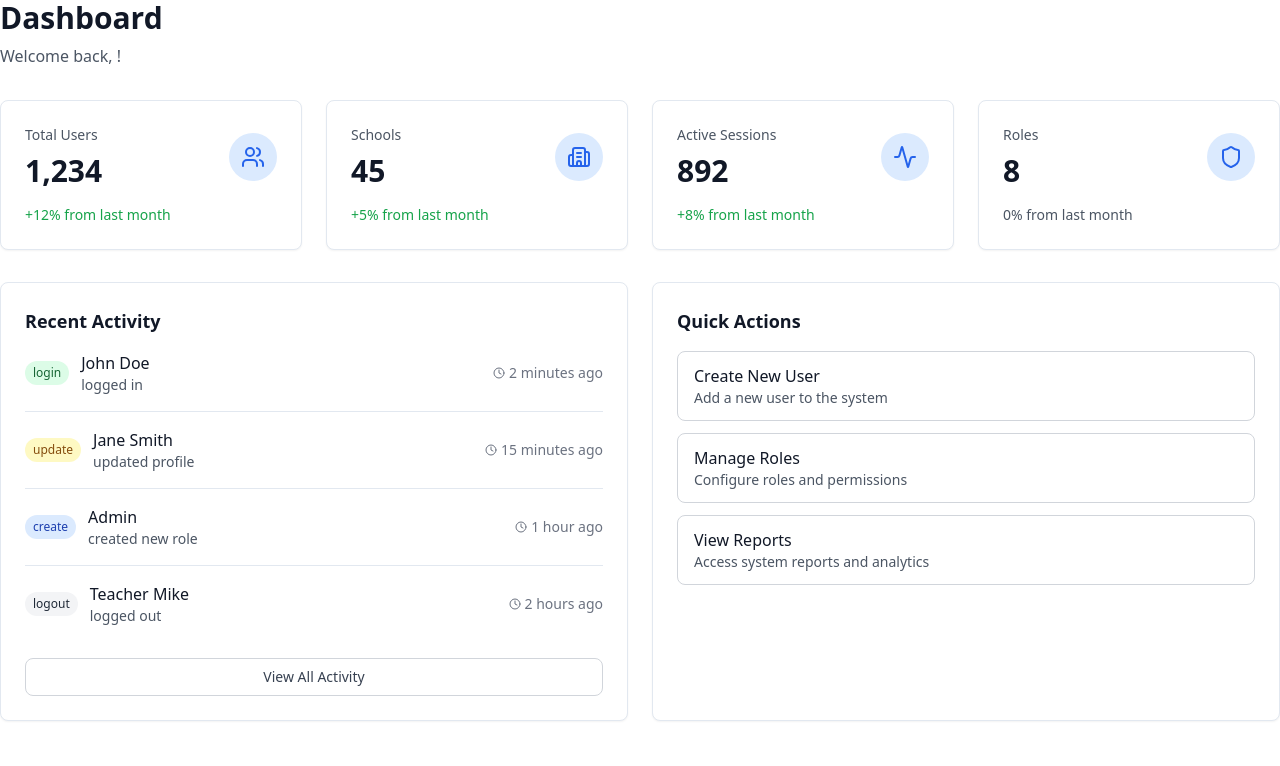
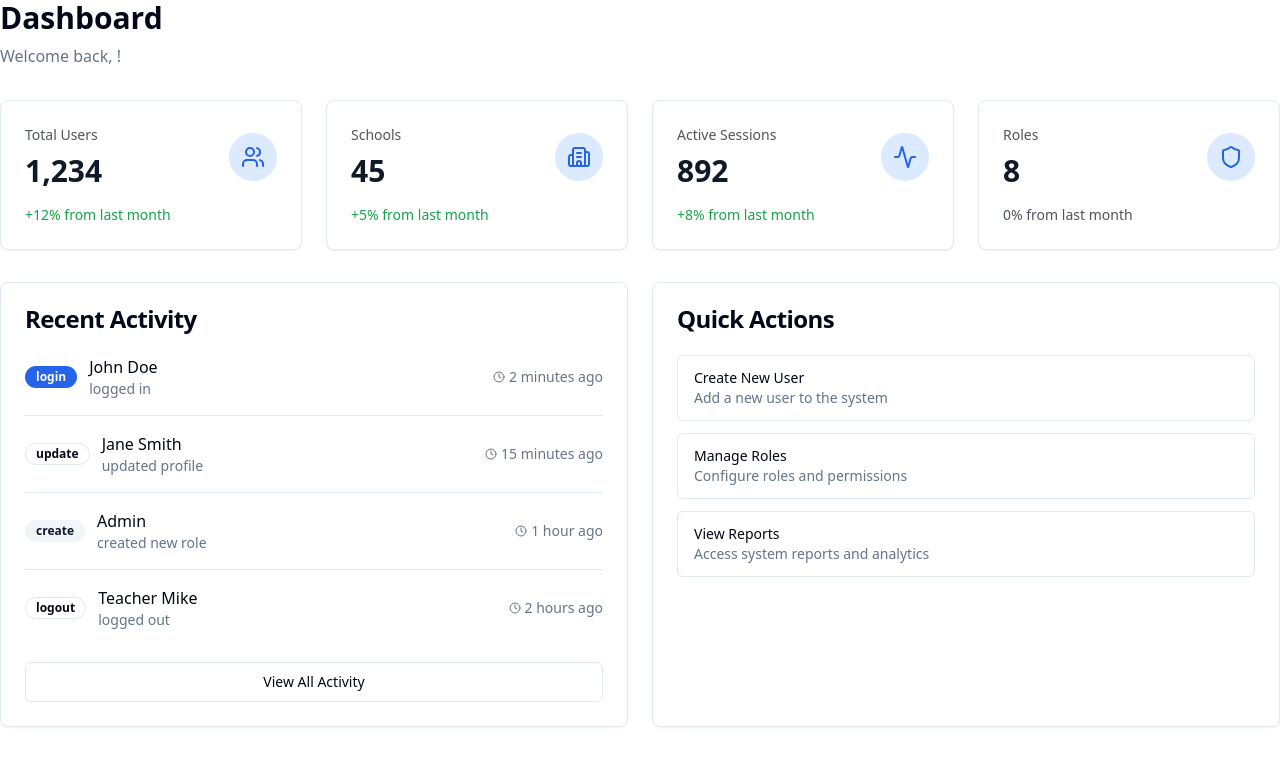
Before and after one commit to kodratIT/school-ecosystem-platform, a Next.js app in the folder apps/identity-provider/: page /dashboard in a window 1280 px wide. Shown: the top 766 px of the page. Built offline with nearby package versions, Linux system fonts and the light colour scheme; no server answers.

Commit message:
fix(STORY-017): remove unused function and update to shadcn theme colors

```diff
--- a/apps/identity-provider/app/dashboard/page.tsx
+++ b/apps/identity-provider/app/dashboard/page.tsx
@@ -1,6 +1,8 @@
 import { getCurrentUser } from '@/lib/auth-utils';
 import { StatsCards } from '@/components/dashboard/stats-cards';
 import { RecentActivity } from '@/components/dashboard/recent-activity';
+import { Card, CardContent, CardHeader, CardTitle } from '@/components/ui/card';
+import { Button } from '@/components/ui/button';
 
 export default async function DashboardPage() {
   const user = await getCurrentUser();
@@ -8,8 +10,10 @@ export default async function DashboardPage() {
   return (
     <div className="space-y-8">
       <div>
-        <h1 className="text-3xl font-bold text-gray-900">Dashboard</h1>
-        <p className="text-gray-600 mt-2">Welcome back, {user?.name}!</p>
+        <h1 className="text-3xl font-bold text-foreground">Dashboard</h1>
+        <p className="text-muted-foreground mt-2">
+          Welcome back, {user?.name}!
+        </p>
       </div>
 
       <StatsCards />
@@ -17,31 +21,46 @@ export default async function DashboardPage() {
       <div className="grid gap-6 md:grid-cols-2">
         <RecentActivity />
 
-        <div className="rounded-lg border bg-white p-6 shadow-sm">
-          <h2 className="mb-4 text-lg font-semibold text-gray-900">
-            Quick Actions
-          </h2>
-          <div className="space-y-3">
-            <button className="w-full rounded-lg border border-gray-300 py-3 text-left px-4 hover:bg-gray-50 transition-colors">
-              <p className="font-medium text-gray-900">Create New User</p>
-              <p className="text-sm text-gray-600">
+        <Card>
+          <CardHeader>
+            <CardTitle>Quick Actions</CardTitle>
+          </CardHeader>
+          <CardContent className="space-y-3">
+            <Button
+              variant="outline"
+              className="w-full justify-start h-auto py-3"
+            >
+              <div className="text-left">
+                <p className="font-medium">Create New User</p>
+                <p className="text-sm text-muted-foreground">
                   Add a new user to the system
                 </p>
-            </button>
-            <button className="w-full rounded-lg border border-gray-300 py-3 text-left px-4 hover:bg-gray-50 transition-colors">
-              <p className="font-medium text-gray-900">Manage Roles</p>
-              <p className="text-sm text-gray-600">
+              </div>
+            </Button>
+            <Button
+              variant="outline"
+              className="w-full justify-start h-auto py-3"
+            >
+              <div className="text-left">
+                <p className="font-medium">Manage Roles</p>
+                <p className="text-sm text-muted-foreground">
                   Configure roles and permissions
                 </p>
-            </button>
-            <button className="w-full rounded-lg border border-gray-300 py-3 text-left px-4 hover:bg-gray-50 transition-colors">
-              <p className="font-medium text-gray-900">View Reports</p>
-              <p className="text-sm text-gray-600">
+              </div>
+            </Button>
+            <Button
+              variant="outline"
+              className="w-full justify-start h-auto py-3"
+            >
+              <div className="text-left">
+                <p className="font-medium">View Reports</p>
+                <p className="text-sm text-muted-foreground">
                   Access system reports and analytics
                 </p>
-            </button>
               </div>
-        </div>
+            </Button>
+          </CardContent>
+        </Card>
       </div>
     </div>
   );
--- a/apps/identity-provider/components/dashboard/recent-activity.tsx
+++ b/apps/identity-provider/components/dashboard/recent-activity.tsx
@@ -1,4 +1,7 @@
 import { Clock } from 'lucide-react';
+import { Card, CardContent, CardHeader, CardTitle } from '@/components/ui/card';
+import { Badge } from '@/components/ui/badge';
+import { Button } from '@/components/ui/button';
 
 export function RecentActivity() {
   // TODO: Fetch real activity from database
@@ -29,26 +32,12 @@ export function RecentActivity() {
     },
   ];
 
-  const getActivityColor = (type: string) => {
-    switch (type) {
-      case 'login':
-        return 'bg-green-100 text-green-800';
-      case 'logout':
-        return 'bg-gray-100 text-gray-800';
-      case 'create':
-        return 'bg-blue-100 text-blue-800';
-      case 'update':
-        return 'bg-yellow-100 text-yellow-800';
-      default:
-        return 'bg-gray-100 text-gray-800';
-    }
-  };
-
   return (
-    <div className="rounded-lg border bg-white p-6 shadow-sm">
-      <h2 className="mb-4 text-lg font-semibold text-gray-900">
-        Recent Activity
-      </h2>
+    <Card>
+      <CardHeader>
+        <CardTitle>Recent Activity</CardTitle>
+      </CardHeader>
+      <CardContent>
         <div className="space-y-4">
           {activities.map((activity, index) => (
             <div
@@ -56,26 +45,35 @@ export function RecentActivity() {
               className="flex items-center justify-between border-b pb-4 last:border-0"
             >
               <div className="flex items-center gap-3">
-              <div
-                className={`rounded-full px-2 py-1 text-xs font-medium ${getActivityColor(activity.type)}`}
+                <Badge
+                  variant={
+                    activity.type === 'login'
+                      ? 'default'
+                      : activity.type === 'create'
+                        ? 'secondary'
+                        : 'outline'
+                  }
                 >
                   {activity.type}
-              </div>
+                </Badge>
                 <div>
-                <p className="font-medium text-gray-900">{activity.user}</p>
-                <p className="text-sm text-gray-600">{activity.action}</p>
+                  <p className="font-medium">{activity.user}</p>
+                  <p className="text-sm text-muted-foreground">
+                    {activity.action}
+                  </p>
                 </div>
               </div>
-            <div className="flex items-center gap-1 text-sm text-gray-500">
+              <div className="flex items-center gap-1 text-sm text-muted-foreground">
                 <Clock className="h-3 w-3" />
                 <span>{activity.time}</span>
               </div>
             </div>
           ))}
         </div>
-      <button className="mt-4 w-full rounded-lg border border-gray-300 py-2 text-sm font-medium text-gray-700 hover:bg-gray-50">
+        <Button variant="outline" className="mt-4 w-full">
           View All Activity
-      </button>
-    </div>
+        </Button>
+      </CardContent>
+    </Card>
   );
 }
```
Also changed, not shown: 1 other file (tests, documents, lock files or other folders). Lines whose indentation alone changed are shown as unchanged.
